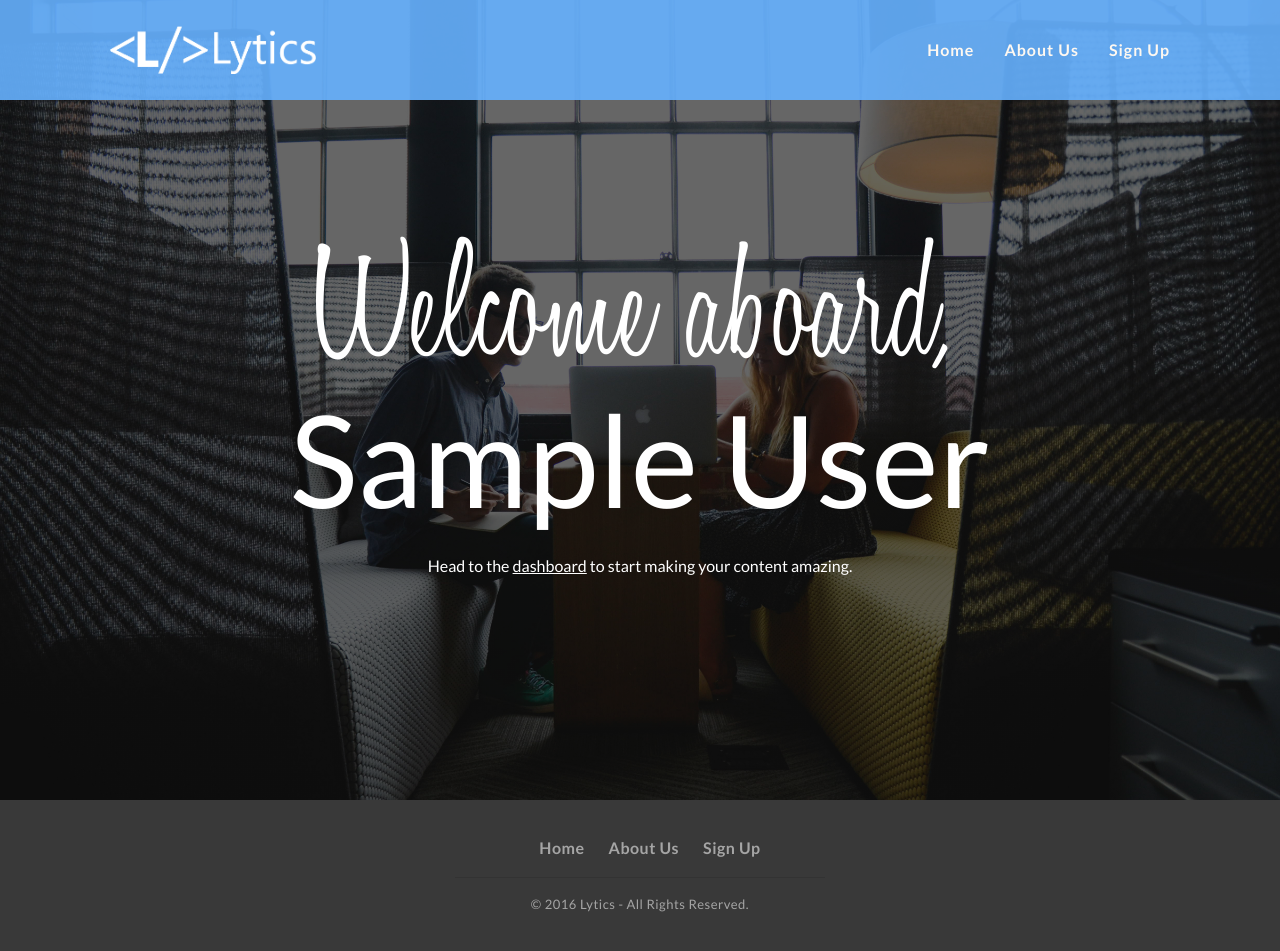
After one commit to DerekMcMahon/E-Commerce, a PHP site: page /sign_up_confirm.php in a window 1280 px wide. The commit adds this page. Run offline with PHP 8.4, Linux system fonts and the light colour scheme; the visitor is signed in with stand-in values (Sample User, id 1).

Commit message:
Added sign up confirmation page

```diff
--- /dev/null
+++ b/lytics/css/sign_up_confirm.css
@@ -0,0 +1,83 @@
+/*  Fonts  */
+@font-face {
+    font-family: 'LatoRegular';
+    src: url('../fonts/Lato-Regular.eot');
+    src: url('../fonts/Lato-Regular.eot?#iefix') format('embedded-opentype'),
+         url('../fonts/Lato-Regular.woff') format('woff'),
+         url('../fonts/Lato-Regular.ttf') format('truetype'),
+         url('../fonts/Lato-Regular.svg#LatoRegular') format('svg');
+    font-weight: normal;
+    font-style: normal;
+
+}
+
+@font-face {
+    font-family: 'LatoBold';
+    src: url('../fonts/Lato-Bold.eot');
+    src: url('../fonts/Lato-Bold.eot?#iefix') format('embedded-opentype'),
+         url('../fonts/Lato-Bold.woff') format('woff'),
+         url('../fonts/Lato-Bold.ttf') format('truetype'),
+         url('../fonts/Lato-Bold.svg#LatoBold') format('svg');
+    font-weight: normal;
+    font-style: normal;
+
+}
+
+@font-face {
+    font-family: 'HoneyLight';
+    src: url('../fonts/honeyscript-light-webfont.eot');
+    src: url('../fonts/honeyscript-light-webfont.eot?#iefix') format('embedded-opentype'),
+         url('../fonts/honeyscript-light-webfont.woff') format('woff'),
+         url('../fonts/honeyscript-light-webfont.ttf') format('truetype'),
+         url('../fonts/honeyscript-light-webfont.svg#honey_scriptlight') format('svg');
+    font-weight: normal;
+    font-style: normal;
+
+}
+
+header {
+	width: 100%;
+	height: 100px;
+	background-color: rgba(102, 178, 255, 0.9);
+	position: fixed;
+	z-index: 9999;
+}
+
+.sign_up_confirm {
+	width: 100%;
+	height: 100%;
+	min-height: 400px;
+	padding-top: 120px;
+	padding-bottom: 20px;
+	background-color: #FFFFFF;
+	font-family: 'LatoRegular', arial;
+
+	background: linear-gradient(
+      rgba(0, 0, 0, 0.6),
+      rgba(0, 0, 0, 0.6)
+    ), url('../img/people-office-group-team.jpg') no-repeat;
+    background-size: cover;
+    color: #FFFFFF;
+}
+
+.sign_up_confirm h1 {
+	font-weight: 500;
+	font-family: 'HoneyLight', arial;
+	font-size: 172px;
+}
+
+.sign_up_confirm h2 {
+	font-weight: 500;
+	font-size: 128px;
+}
+
+.welcome_content {
+	width: inherit;
+	text-align: center;
+
+	/* Center vertically */
+	position: absolute;
+	top: 50%;
+	transform: translateY(-50%);
+
+}
--- a/lytics/footer.html
+++ b/lytics/footer.html
@@ -7,5 +7,5 @@
 		</ul>
 	</nav>
 	<hr class="footer_sp"/>
-	<p class="rights">© 2016 Lytics - All Rights Reserved - Template from <a href="http://pixelhint.com">Pixelhint.com</a>.</p>
+	<p class="rights">© 2016 Lytics - All Rights Reserved.</p>
 </footer>
--- a/lytics/sign_up.php
+++ b/lytics/sign_up.php
@@ -1,7 +1,7 @@
 <!DOCTYPE html>
 <html>
 <head>
-	<title>Signup for Lytics</title>
+	<title>Sign Up for Lytics</title>
 	<meta charset="utf-8">
 	<meta name="author" content="pixelhint.com">
 
@@ -9,9 +9,9 @@
 	<link rel="stylesheet" type="text/css" href="css/main.css">
 	<link rel="stylesheet" type="text/css" href="css/sign_up.css">
 
-	<script type="text/javascript" src="js/sign_up.js"></script>
     <script type="text/javascript" src="js/jquery.js"></script>
 	<link href='http://fonts.googleapis.com/css?family=Oxygen:400,300,700' rel='stylesheet' type='text/css'>
+	<script type="text/javascript" src="js/sign_up.js"></script>
 </head>
 
 
@@ -23,7 +23,7 @@
 		<div class="wrapper">
 
 			<h2>Signup</h2>
-			<form method="POST" onsubmit="return validate_submit();" id="sign_up_form">
+			<form method="POST" onsubmit="return submit_form();" id="sign_up_form">
 				<table>
 					<tr>
 						<td><input type="text" class="label" name="first_name"  placeholder="first name" onblur="check_input(this)"></td>
--- /dev/null
+++ b/lytics/sign_up_confirm.php
@@ -0,0 +1,41 @@
+<?php
+	session_start();
+?>
+
+<!DOCTYPE html>
+<html>
+<head>
+	<title>Sign Up for Lytics</title>
+	<meta charset="utf-8">
+	<meta name="author" content="pixelhint.com">
+
+	<link rel="stylesheet" type="text/css" href="css/reset.css">
+	<link rel="stylesheet" type="text/css" href="css/main.css">
+	<link rel="stylesheet" type="text/css" href="css/sign_up_confirm.css">
+
+    <script type="text/javascript" src="js/jquery.js"></script>
+</head>
+
+<body>
+
+	<?php include("header.html") ?>
+
+	<section class="sign_up_confirm">
+		<div class="wrapper">
+
+			<div class="welcome_content">
+				<h1>Welcome aboard,</h1>
+				<h2><?php echo $_SESSION['first_name'] ?></h2>
+				<br/>
+				<br/>
+				<!-- NOTE: For the time being, this link intentionally does nothing-->
+				<p>Head to the <a href="">dashboard</a> to start making your content amazing.</p>
+			</div>
+
+		</div>
+	</section>
+
+	<?php include("footer.html") ?>
+
+</body>
+</html>
```
Also changed, not shown: lytics/js/sign_up.js (+37 -3 lines), lytics/script_sign_up.php (renamed from lytics/signup.php, +21 -11 lines), lytics/img/people-office-group-team.jpg (added).
